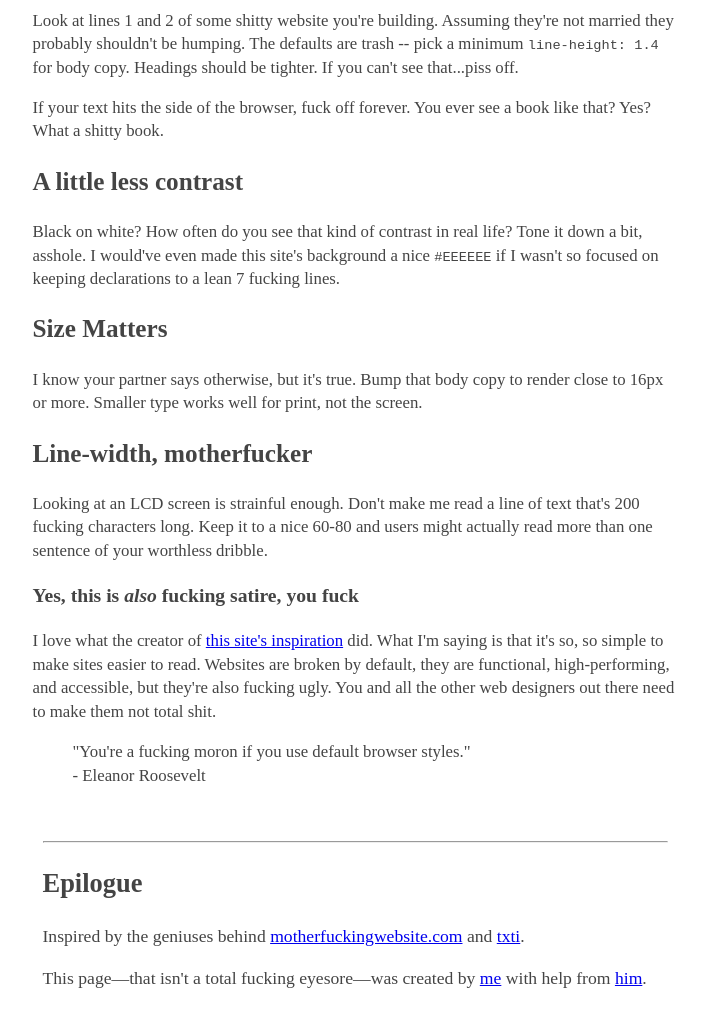
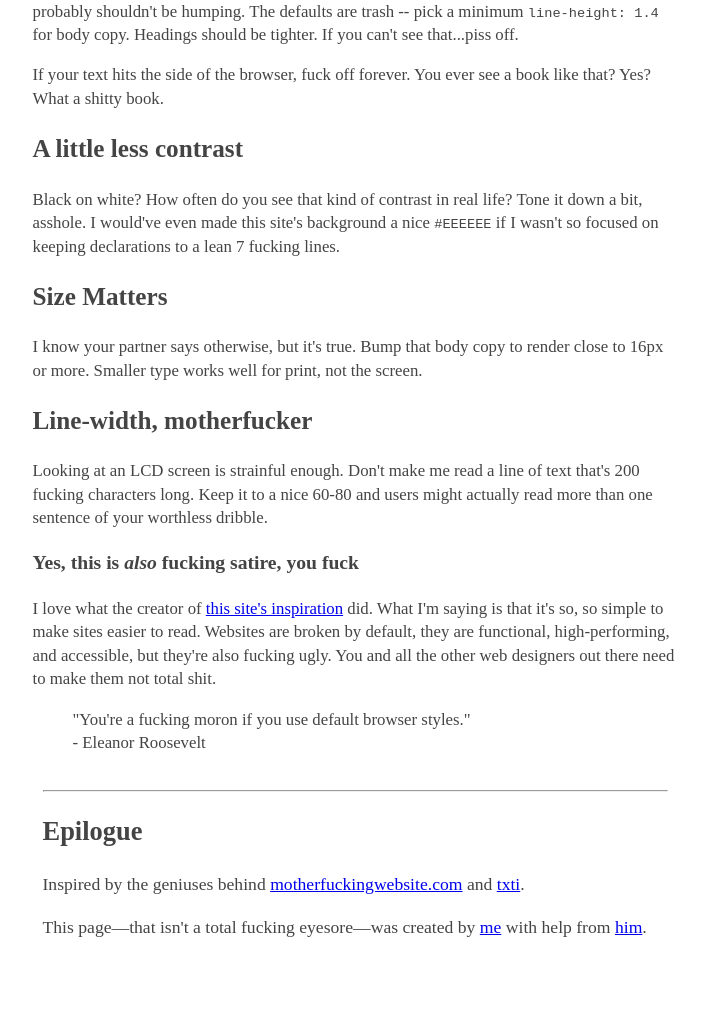
Before and after one commit to TheLondonWhale/TheLondonWhale.github.io, a plain HTML site: page index.html in a window 1280 px wide. Shown: the part 677-1698 px from the top of the page, without its empty margins (285-991 px from the left). After the commit the page ends 1651 px from the top, so only its background shows below. Drawn offline with Linux system fonts and the light colour scheme.

```diff
--- a/Css-BMFWbyMeThomas.css
+++ b/Css-BMFWbyMeThomas.css
@@ -5,7 +5,8 @@
 	margin: 35px auto;
 	max-width:645px;
 	line-height:1.4;
-	padding: 10px;
+	padding: 0
+	10px;
 
 }
 
--- a/index.html
+++ b/index.html
@@ -74,7 +74,7 @@
 
     <p> Inspired by the geniuses behind <a href="http://motherfuckingwebsite.com/">motherfuckingwebsite.com</a> and <a href="http://txti.es">txti</a>. </p>
 
-    <p>This page&mdash;that isn't a total fucking eyesore&mdash;was created by <a href="https://twitter.com/drew_mc">me</a> with help from <a href="https://twitter.com/gabehammersmith">him</a>.
+    <p>This page&mdash;that isn't a total fucking eyesore&mdash;was created by <a href="https://twitter.com/drew_mc">me</a> with help from <a href="https://twitter.com/gabehammersmith">him</a>. </p>
 
  </footer>
 
```
